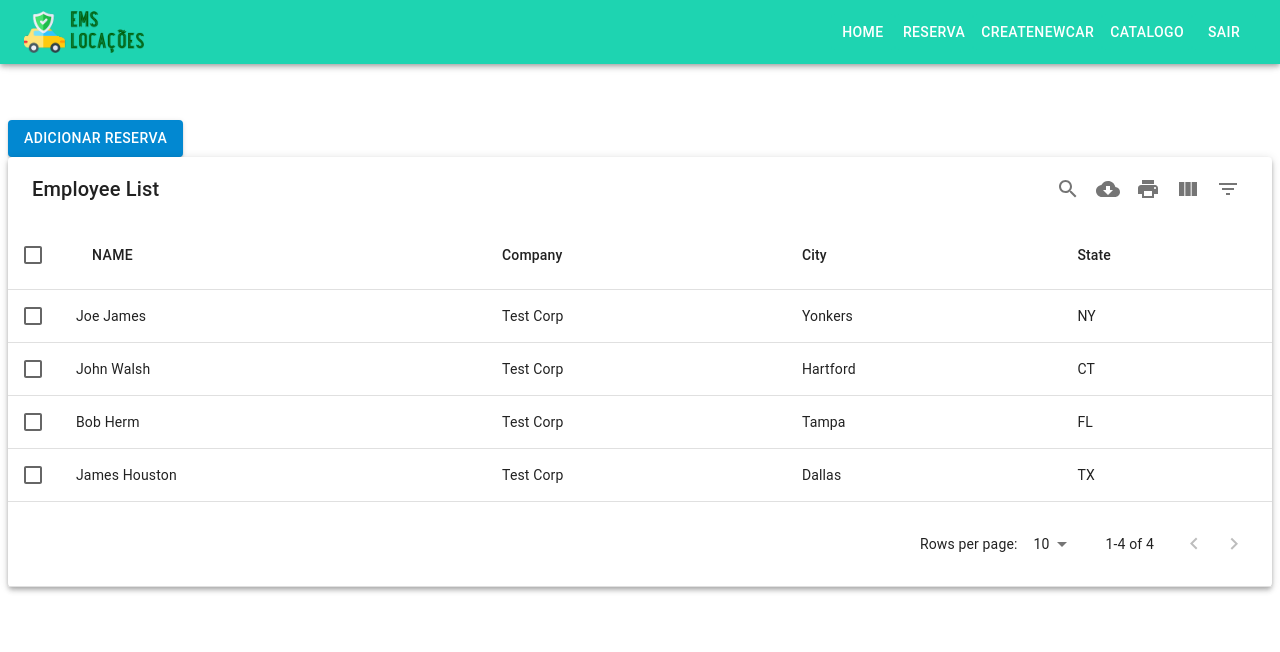
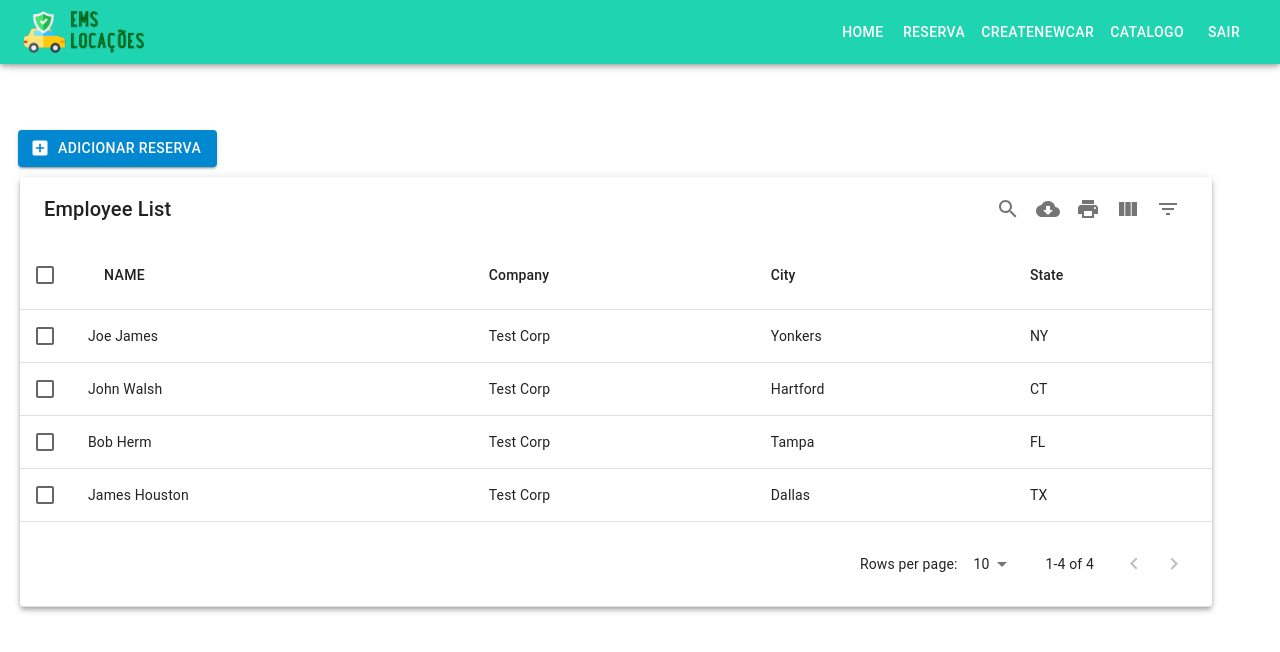
Before and after one commit to evertonjacksondev/emslocacoes, a React (Create React App) app in the folder app/: page /reserva in a window 1280 px wide. Shown: the top 652 px of the page. Built offline with nearby package versions, Linux system fonts and the light colour scheme.

Commit message:
Adjusting reservation layout

```diff
--- a/app/src/Pages/Reserva/Reserva.js
+++ b/app/src/Pages/Reserva/Reserva.js
@@ -1,7 +1,8 @@
-import { Button } from "@mui/material";
+import { Button, Grid } from "@mui/material";
 import MUIDataTable from "mui-datatables";
 import React, { Fragment } from "react";
 import { useNavigate } from "react-router-dom";
+import AddBoxIcon from "@mui/icons-material/AddBox";
 
 const Reserva = () => {
   const navigate = useNavigate();
@@ -59,21 +60,50 @@ const Reserva = () => {
 
   return (
     <Fragment>
+      <Grid
+        container
+        style={{
+          flexDirection: "row",
+          justifyContent: "flex-start",
+          padding: 10,
+        }}
+        spacing={1}
+      >
+        <Grid item lg={"auto"} xs={"auto"}>
           <Button
+            startIcon={<AddBoxIcon />}
             variant="contained"
             color="info"
             onClick={() => {
-          navigate('/reservainformation');
+              navigate("/reservainformation");
             }}
           >
             Adicionar Reserva
           </Button>
+        </Grid>
+
+        <Grid
+          container
+          style={{
+            flexDirection: "column",
+            justifyContent: "flex-start",
+            padding: 50,
+          }}
+          spacing={5}
+        >
+
         <MUIDataTable
+          item
+          fullWidth
+          lg={"auto"}
+          xs={"auto"}
           title={"Employee List"}
           data={data}
           columns={columns}
           options={options}
         />
+        </Grid>
+      </Grid>
     </Fragment>
   );
 };
--- a/app/src/Pages/Reserva/ReservaInformation.js
+++ b/app/src/Pages/Reserva/ReservaInformation.js
@@ -26,6 +26,7 @@ const ReservaInformation = () => {
   const navigate = useNavigate();
   const [phoneNumber, setPhoneNumber] = useState("");
   const [category, setCategory] = useState("");
+  const [automaker, setAutomaker] = useState("");
 
   return (
     <Fragment>
@@ -62,7 +63,26 @@ const ReservaInformation = () => {
         </Grid>
 
         <Grid item lg={3} xs={6}>
-          <TextField size={"small"} fullWidth label={"Marca"}></TextField>
+        <TextField
+            select
+            fullWidth
+            size="small"
+            value={automaker}
+            label={"Marca"}
+            onChange={({ target }) => {
+              setAutomaker(target.value)
+            }}
+          >
+            <MenuItem value={"Audi"}>Audi</MenuItem>
+            <MenuItem value={"BMW"}>BMW</MenuItem>
+            <MenuItem value={"Chevrolet"}>Chevrolet</MenuItem>
+            <MenuItem value={"Fiat"}>Fiat</MenuItem>
+            <MenuItem value={"Honda"}>Honda</MenuItem>
+            <MenuItem value={"Jeep"}>Jeep</MenuItem>
+            <MenuItem value={"Nissan"}>Nissan</MenuItem>
+            <MenuItem value={"Toyota"}>Toyota</MenuItem>
+            <MenuItem value={"Volkswagen"}>Volkswagen </MenuItem>
+          </TextField>
         </Grid>
 
         <Grid item lg={3} xs={6}>
```
Lines whose indentation alone changed are shown as unchanged.
